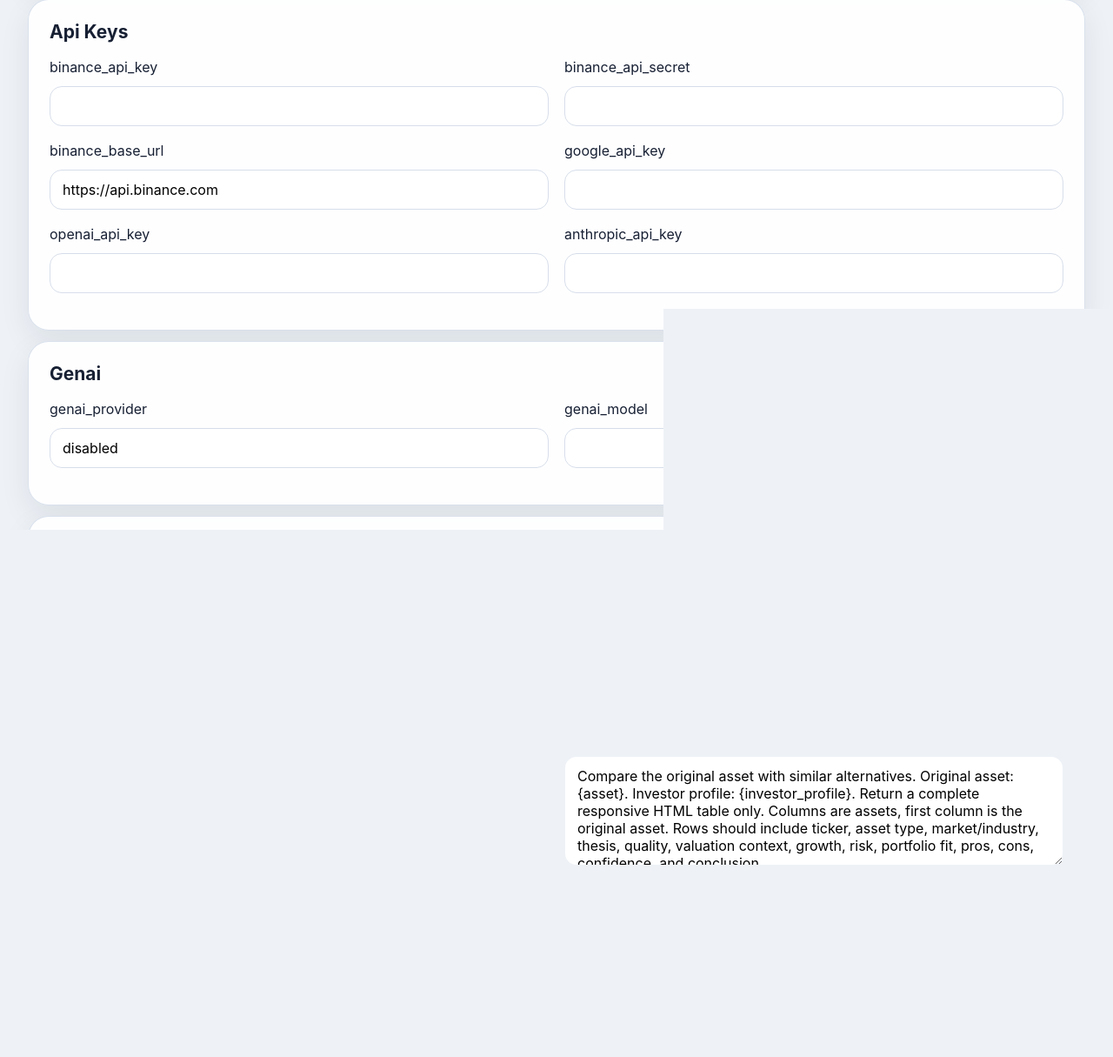
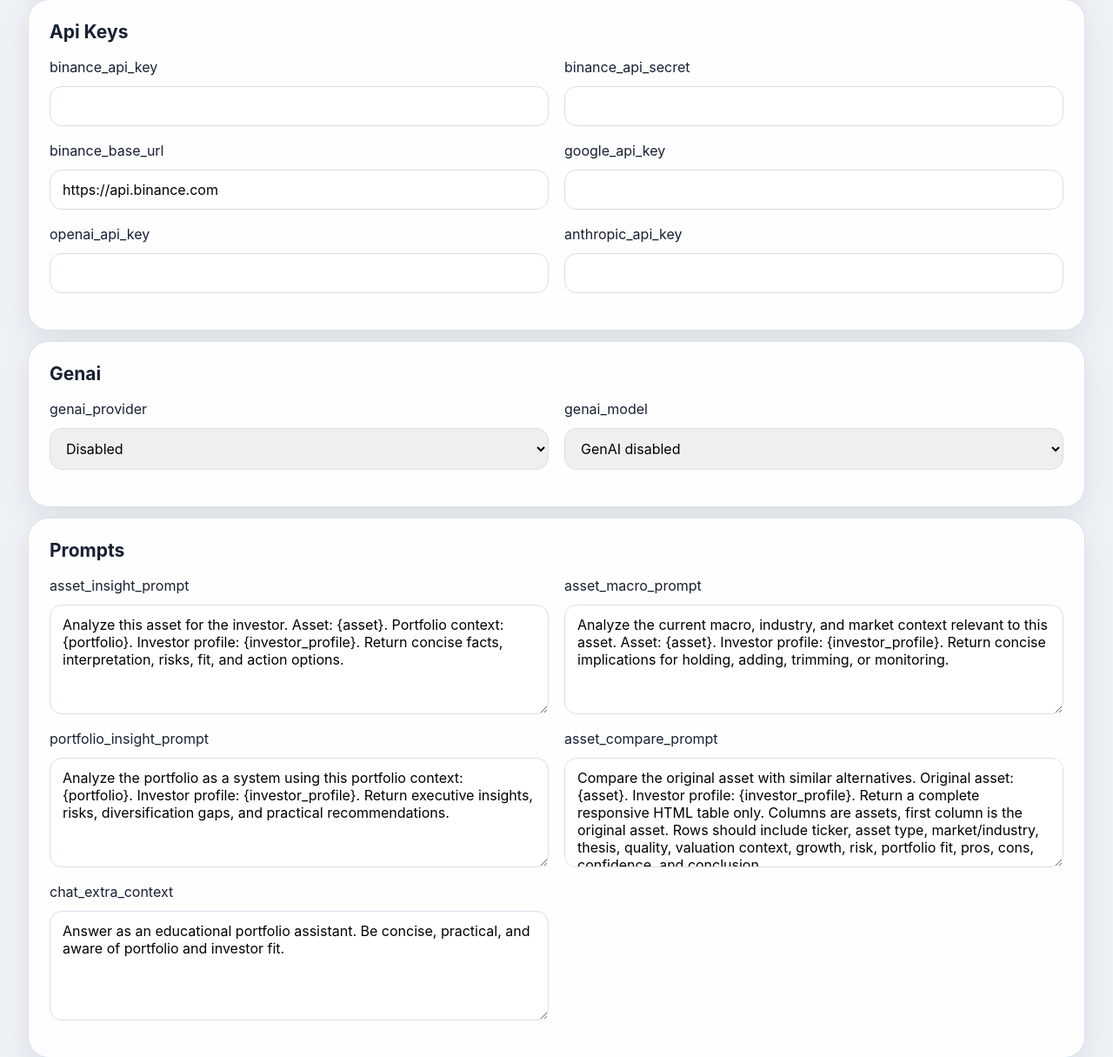
Before and after one commit to rodrio/Pythagoras, a FastAPI app: page /config in a window 1280 px wide. Shown: the part 916-2131 px from the top of the page at 87% size. Run offline with FastAPI, Linux system fonts and the light colour scheme; some libraries are stand-ins or nearby versions.

Commit message:
MVP 0.6 GenAI adjustments

```diff
--- a/app/main.py
+++ b/app/main.py
@@ -3,7 +3,7 @@ import traceback
 from pathlib import Path
 
 from fastapi import FastAPI, File, Form, Request, UploadFile
-from fastapi.responses import HTMLResponse, PlainTextResponse, RedirectResponse
+from fastapi.responses import HTMLResponse, JSONResponse, PlainTextResponse, RedirectResponse
 from fastapi.staticfiles import StaticFiles
 from fastapi.templating import Jinja2Templates
 
@@ -123,7 +123,8 @@ async def upload_degiro(report_type: str = Form(...), file: UploadFile = File(..
 @app.get("/config", response_class=HTMLResponse)
 async def config_page(request: Request, saved: str | None = None):
     db = database()
-    return templates.TemplateResponse(request=request, name="config.html", context={"settings": runtime_settings(db), "rows": db.config_rows(), "saved": saved == "1", "db_configured": db.configured})
+    settings = get_settings()
+    return templates.TemplateResponse(request=request, name="config.html", context={"settings": runtime_settings(db), "rows": db.config_rows(), "saved": saved == "1", "db_configured": db.configured, "available_providers": settings.available_genai_providers})
 
 
 @app.post("/config")
@@ -184,3 +185,41 @@ async def asset_compare(request: Request, symbol: str, currency: str | None = No
 @app.get("/health")
 def health():
     return {"status": "ok"}
+
+
+@app.get("/api/genai/models")
+async def get_genai_models(provider: str):
+    settings = get_settings()
+    models = []
+
+    if provider == "google" and settings.google_api_key:
+        try:
+            import google.genai as genai_google
+            client = genai_google.Client(api_key=settings.google_api_key)
+            for model in client.models.list():
+                if "generateContent" in model.supported_actions:
+                    models.append(model.name)
+        except Exception as exc:
+            logger.error("Failed to fetch Google models: %s", exc)
+            return JSONResponse(content={"error": str(exc)}, status_code=500)
+    elif provider == "openai" and settings.openai_api_key:
+        try:
+            from openai import OpenAI
+            client = OpenAI(api_key=settings.openai_api_key)
+            response = client.models.list()
+            models = [model.id for model in response.data if model.id.startswith("gpt-")]
+        except Exception as exc:
+            logger.error("Failed to fetch OpenAI models: %s", exc)
+            return JSONResponse(content={"error": str(exc)}, status_code=500)
+    elif provider == "anthropic" and settings.anthropic_api_key:
+        try:
+            import anthropic
+            client = anthropic.Anthropic(api_key=settings.anthropic_api_key)
+            models = ["claude-3-5-haiku-20241022", "claude-3-5-sonnet-20241022", "claude-3-5-opus-20241022"]
+        except Exception as exc:
+            logger.error("Failed to fetch Anthropic models: %s", exc)
+            return JSONResponse(content={"error": str(exc)}, status_code=500)
+    else:
+        return JSONResponse(content=[], status_code=200)
+
+    return JSONResponse(content=models)
--- a/app/settings.py
+++ b/app/settings.py
@@ -9,9 +9,6 @@ from pydantic_settings import BaseSettings, SettingsConfigDict
 # On Render and other platforms, environment variables take priority.
 _DEFAULT_ENV_FILE = Path(__file__).resolve().parent.parent / ".env"
 _DEFAULT_ENV_FILE_PATH = str(_DEFAULT_ENV_FILE) if _DEFAULT_ENV_FILE.exists() else None
-
-# Optional override path set from the environment page.
-_CUSTOM_ENV_FILE: str | None = None
 
 
 class Settings(BaseSettings):
@@ -39,20 +36,24 @@ class Settings(BaseSettings):
     exchangerate_host_url: str = "https://api.exchangerate.host"
     model_config = SettingsConfigDict(env_file_encoding="utf-8", extra="ignore")
 
+    @property
+    def available_genai_providers(self) -> list[str]:
+        providers = []
+        if self.google_api_key:
+            providers.append("google")
+        if self.openai_api_key:
+            providers.append("openai")
+        if self.anthropic_api_key:
+            providers.append("anthropic")
+        return providers
+
 
 @lru_cache
 def _get_settings_impl() -> Settings:
-    env_file = _CUSTOM_ENV_FILE or _DEFAULT_ENV_FILE_PATH
-    if env_file:
-        return Settings(_env_file=env_file, _env_file_encoding="utf-8")
+    if _DEFAULT_ENV_FILE_PATH:
+        return Settings(_env_file=_DEFAULT_ENV_FILE_PATH, _env_file_encoding="utf-8")
     return Settings()
 
 
 def get_settings() -> Settings:
     return _get_settings_impl()
-
-
-def set_env_file(path: str | None) -> None:
-    global _CUSTOM_ENV_FILE
-    _CUSTOM_ENV_FILE = path
-    _get_settings_impl.cache_clear()
--- a/requirements.txt
+++ b/requirements.txt
@@ -7,5 +7,5 @@ httpx>=0.28.1
 pandas>=2.2.3
 openai>=1.59.6
 anthropic>=0.42.0
-google-generativeai>=0.8.3
+google-genai>=0.3.0
 psycopg2-binary>=2.9.0
--- a/templates/config.html
+++ b/templates/config.html
@@ -14,13 +14,78 @@
         <h2>{{ topic.replace('_', ' ')|title }}</h2>
         <div class="grid two">
           {% for row in rows if row.topic == topic %}
+          {% if row.key == 'genai_provider' %}
+          <label class="stack"><span>{{ row.key }}</span>
+            <select name="{{ row.key }}" id="genai_provider" onchange="loadModels()">
+              <option value="disabled" {% if row.value == 'disabled' %}selected{% endif %}>Disabled</option>
+              <option value="google" {% if row.value == 'google' %}selected{% endif %}>Google</option>
+              <option value="openai" {% if row.value == 'openai' %}selected{% endif %}>OpenAI</option>
+              <option value="anthropic" {% if row.value == 'anthropic' %}selected{% endif %}>Anthropic</option>
+            </select>
+          </label>
+          {% elif row.key == 'genai_model' %}
+          <label class="stack"><span>{{ row.key }}</span>
+            <select name="{{ row.key }}" id="genai_model">
+              <option value="">{{ row.value or 'Select a provider first' }}</option>
+            </select>
+          </label>
+          {% else %}
           <label class="stack"><span>{{ row.key }}</span>{% if 'prompt' in row.key or row.key == 'chat_extra_context' %}<textarea name="{{ row.key }}" rows="5">{{ row.value }}</textarea>{% else %}<input name="{{ row.key }}" value="{{ row.value }}" {% if row.is_secret %}type="password" autocomplete="off"{% endif %}>{% endif %}</label>
+          {% endif %}
           {% endfor %}
         </div>
       </section>
       {% endfor %}
       <button>Save all configuration</button>
     </form>
+    <script>
+    const availableProviders = {{ available_providers | tojson }};
+    document.addEventListener('DOMContentLoaded', function() {
+      const providerSelect = document.getElementById('genai_provider');
+      const modelSelect = document.getElementById('genai_model');
+
+      // Filter provider options to only show those with API keys
+      Array.from(providerSelect.options).forEach(option => {
+        if (option.value !== 'disabled' && !availableProviders.includes(option.value)) {
+          option.disabled = true;
+          option.text += ' (no API key)';
+        }
+      });
+
+      // Load models for current provider
+      loadModels();
+    });
+
+    async function loadModels() {
+      const provider = document.getElementById('genai_provider').value;
+      const modelSelect = document.getElementById('genai_model');
+      modelSelect.innerHTML = '<option value="">Loading...</option>';
+
+      if (provider === 'disabled') {
+        modelSelect.innerHTML = '<option value="">GenAI disabled</option>';
+        return;
+      }
+
+      try {
+        const response = await fetch(`/api/genai/models?provider=${provider}`);
+        const models = await response.json();
+
+        modelSelect.innerHTML = '';
+        if (models.length === 0) {
+          modelSelect.innerHTML = '<option value="">No models available</option>';
+        } else {
+          models.forEach(model => {
+            const option = document.createElement('option');
+            option.value = model;
+            option.text = model;
+            modelSelect.appendChild(option);
+          });
+        }
+      } catch (error) {
+        modelSelect.innerHTML = '<option value="">Failed to load models</option>';
+      }
+    }
+    </script>
   </main>
 </body>
 </html>
```
Also changed, not shown: app/genai.py (+3 -4 lines).
